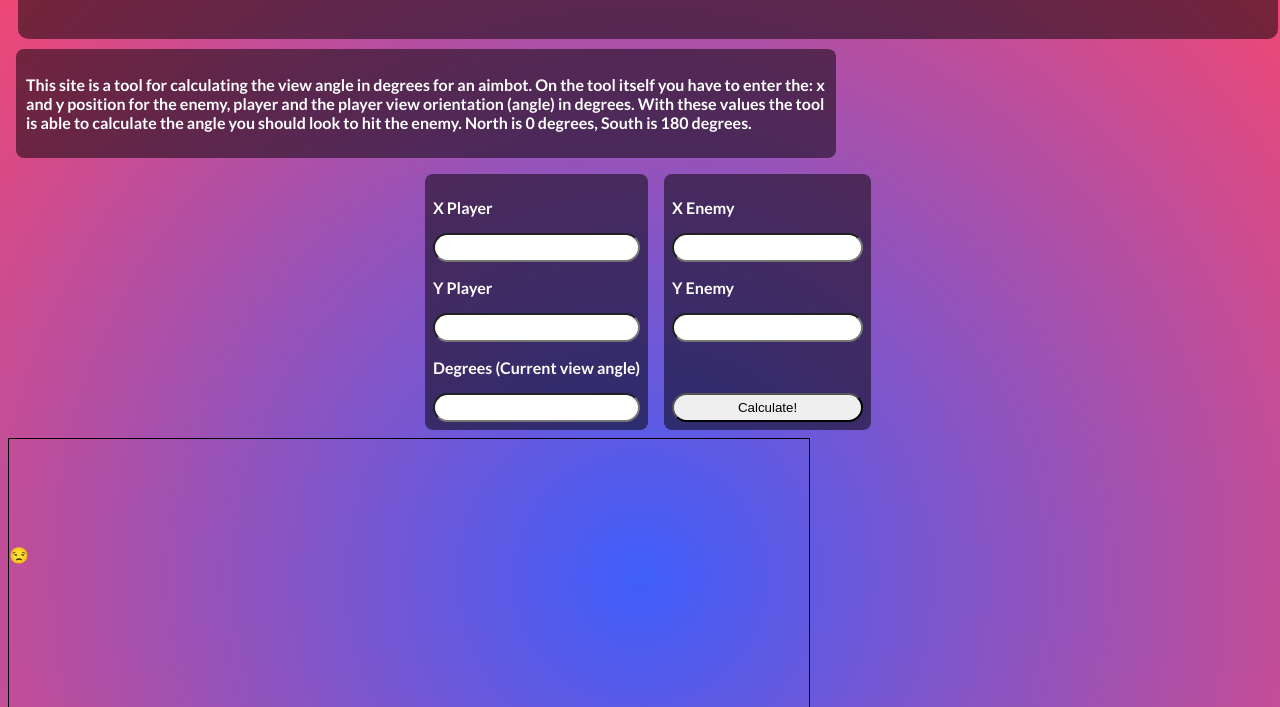
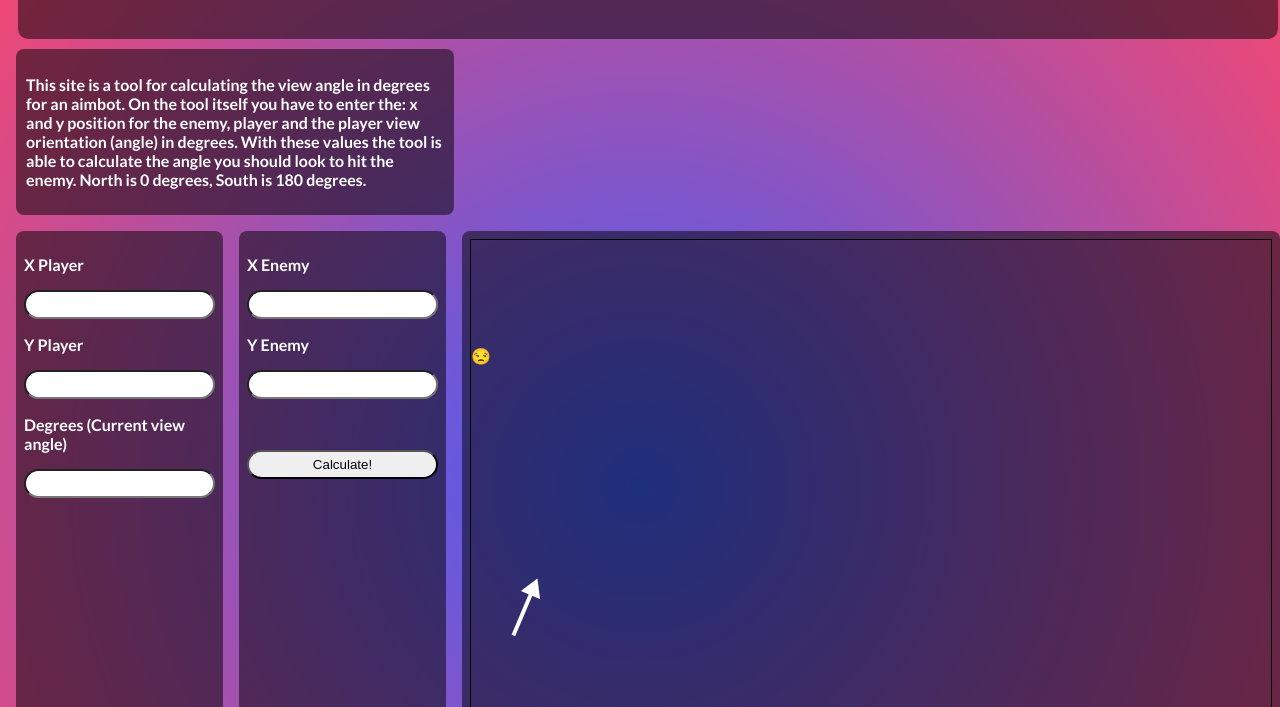
Before and after one commit to KenzoRom/Aimbot, a plain HTML site: page index.html in a window 1280 px wide. Shown: the part 93-800 px from the top of the page. Drawn offline with Linux system fonts and the light colour scheme.

Commit message:
push 5 ofzo

```diff
--- a/css/stylesheet.css
+++ b/css/stylesheet.css
@@ -44,14 +44,14 @@ input, button{
     display: flex;
     justify-content: center;
     padding: 10px;
-    max-width:800px;
+    max-width:418px;
 
 }
 
 main {
     display: flex;
     flex-direction: row;
-    justify-content: center;
+    justify-content: start;
 }
 
 #container3 {
@@ -142,3 +142,26 @@ main {
     50%  {transform: rotate(360deg)}
     100% {transform: rotate(0deg)}
   }
+
+  .visuals{
+    width:800px;
+    height:800px;
+    border:1px solid black;
+    position: relative;
+}
+
+.player{
+    position: relative;
+    left:400px;
+    top:400px;
+    font-size: 60pt;
+    transform:rotate(90deg);
+    width:106px;
+    height:106px;
+}
+
+.content{
+  display: flex;
+  flex-direction: row-reverse;
+  position: relative;
+}
--- a/index.html
+++ b/index.html
@@ -10,15 +10,14 @@
     <link href="https://fonts.googleapis.com/css2?family=Lato:wght@700&display=swap" rel="stylesheet">
 </head>
 <body>
-
     <header>
      <h1>Kenzo's aimbot calculator</h1>
         <label class="switch">
             <input type="checkbox">
             <span class="slider round"></span>
         </label>
+
     </header>
-
         <div class="intro">
             <p class="explanation">This site is a tool for calculating the view angle in degrees for an aimbot. On the tool itself you have to enter the: x and y position for the enemy,
                 player and the player view orientation (angle) in degrees. With these values the tool is able to calculate the angle you should look
@@ -37,32 +36,14 @@
                 <p> &nbsp;</p>
                 <button id="calculate">Calculate!</button>
             </div>
-    </main>
-
-    <style>
-        .visuals{
-            width:800px;
-            height:800px;
-            border:1px solid black;
-            position: relative;
-        }
-
-        .player{
-            position: relative;
-            left:400px;
-            top:400px;
-            font-size: 60pt;
-            transform:rotate(90deg);
-            width:106px;
-            height:106px;
-        }
-
-
-    </style>
+            <div class="content">
                 <section class="visuals">
                     <section class="player">&#129041;</section>
                     <section class="enemy">😒</section>
                 </section>
+            </div>
+        </main>
+    </div>
     <script src="javascript.js"></script>
 </body>
 </html>
```
Lines whose indentation alone changed are shown as unchanged.
